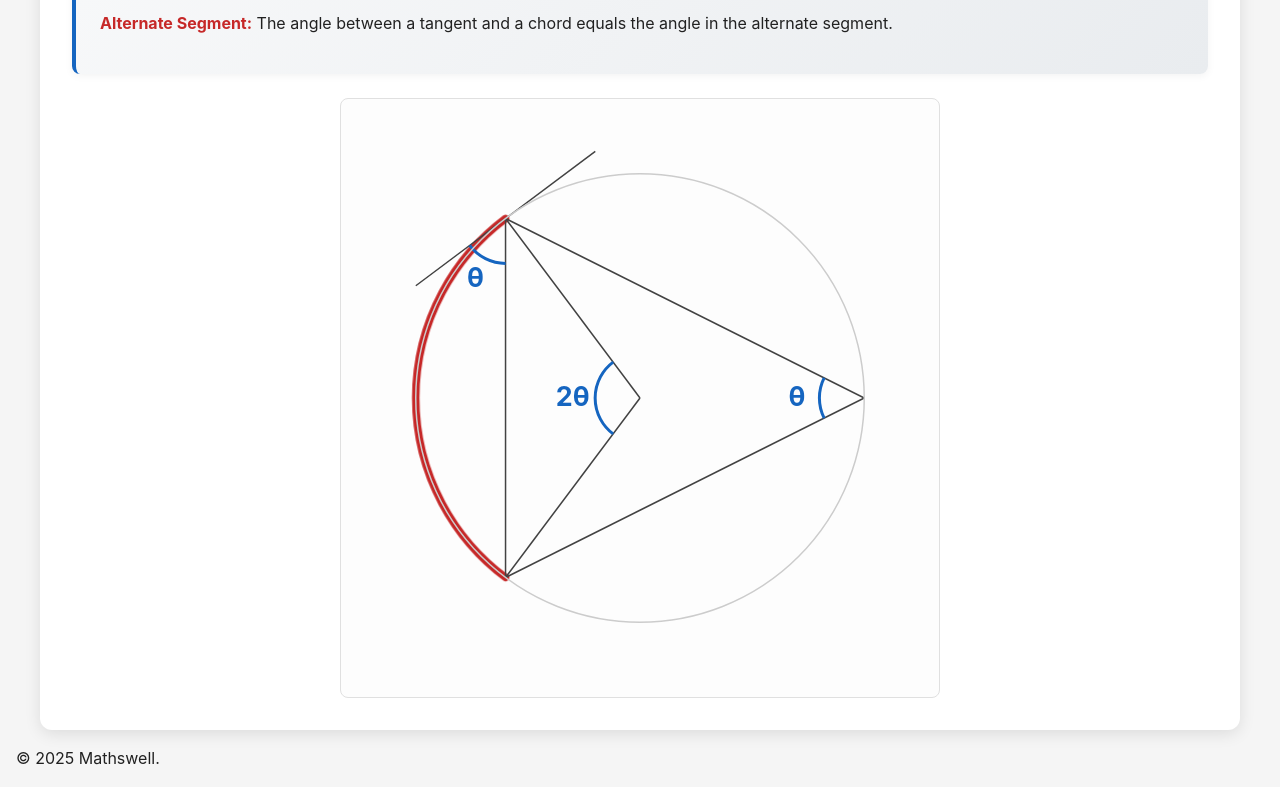
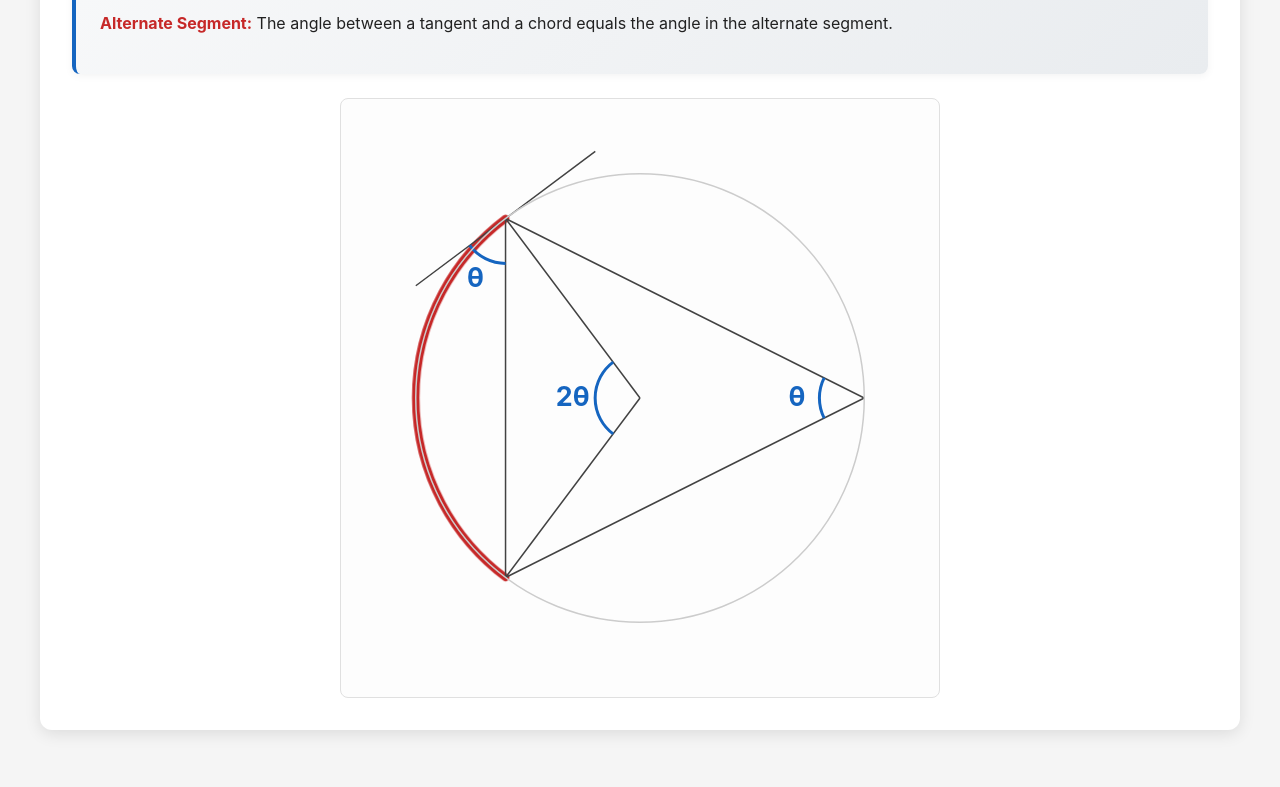
Before and after one commit to asghariamir/circle-theorems-api, a plain HTML site: page index.html in a window 1280 px wide. Shown: the part 565-1352 px from the top of the page. After the commit the page ends 1327 px from the top, so only its background shows below. Drawn offline with Linux system fonts and the light colour scheme.

Commit message:
Update index.html

```diff
--- a/index.html
+++ b/index.html
@@ -1834,10 +1834,7 @@
         switchTab('intro');
     });
     </script>
-    <footer>
-  <p>&copy; 2025 Mathswell.</p>
-
-  </footer>
+
 
 
 </body>
```
